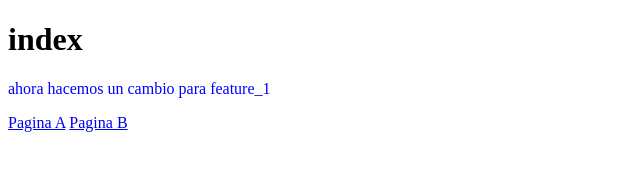
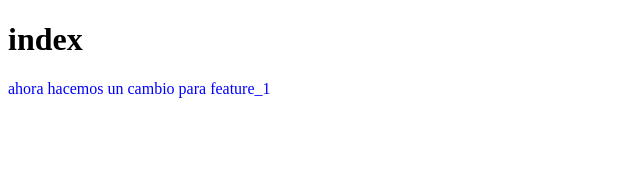
Before and after one commit to ELIZAN626/PRACTICA_01_AVC, a plain HTML site: page index.html in a window 1280 px wide. Shown: the whole page, without its empty margins (0-640 px from the left). Drawn offline with Linux system fonts and the light colour scheme.

Commit message:
quitar navbar

```diff
--- a/index.html
+++ b/index.html
@@ -9,10 +9,5 @@
     <body>
         <h1>index</h1>
         <p>ahora hacemos un cambio para feature_1</p>
-
-        <nav>
-            <a href="page_a.html">Pagina A</a>
-            <a href="page_b.html">Pagina B</a>
-        </nav>
     </body>
 </html>
```
